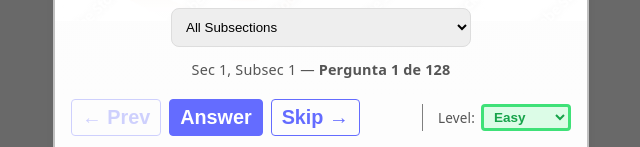
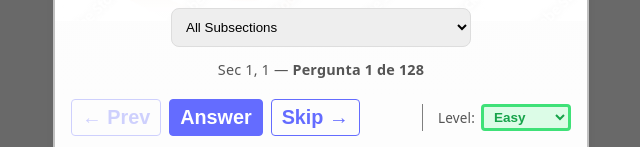
Before and after one commit to renatodaherbr-dotcom/civictest-usa, a React (Vite) app: page / in a window 1280 px wide. Shown: the part 169-316 px from the top of the page, without its empty margins (319-959 px from the left). Built offline with nearby package versions, Linux system fonts and the light colour scheme.

Commit message:
Text Area Scrolled

```diff
--- a/src/App.jsx
+++ b/src/App.jsx
@@ -609,7 +609,7 @@ function App() {
         {/* LABEL STATUS */}
         <div className="label-status">
           {perguntaAtual
-            ? `Sec ${perguntaAtual.section.split('.')[0]}, Subsec ${perguntaAtual.sub_section.split('.')[0]}`
+            ? `Sec ${perguntaAtual.section.split('.')[0]}, ${perguntaAtual.sub_section.split('.')[0]}`
             : "Nenhuma Sec/Subsec"}
           {" "}—{" "}
           <strong>
--- a/src/app.css
+++ b/src/app.css
@@ -144,7 +144,10 @@ section#center textarea {
   height: 95%;
   background-color: #D5F2C3;
   transition: height 0.5s ease;
-  pointer-events: none;
+  /* Change 'none' to 'auto' so user can click and scroll */
+  pointer-events: auto;
+  /* Force a vertical scrollbar when text gets too long */
+  overflow-y: auto;
 }
 
 .ta-q-index {
@@ -874,14 +877,6 @@ section#center textarea {
     padding-bottom: 16px;
   }
 
-  /* 1. Make text areas absorb ALL available middle space */
-  .ta-pergunta, .ta-resposta {
-    flex-grow: 1;
-    /* Optional: prevents them from getting too small */
-    min-height: 100px;
-  }
-
-  /* 1. Make the wrapper flex and remove its strict height limits */
   .textarea-wrapper {
     flex-grow: 1 !important;
     height: auto !important;
@@ -891,9 +886,9 @@ section#center textarea {
     margin-bottom: 8px !important;
   }
 
-  /* 2. Text areas inside wrapper */
+  /* 1. Make text areas absorb ALL available middle space */
   .ta-pergunta, .ta-resposta {
-    /* Keep existing absolute positioning and percentage heights defined globally */
+      /* Keep existing absolute positioning and percentage heights defined globally */
   }
 
   /* 2. Push the speech-btns down, which pushes the other two down with it */
```
Also changed, not shown: public/bd_n400_part9.csv.
